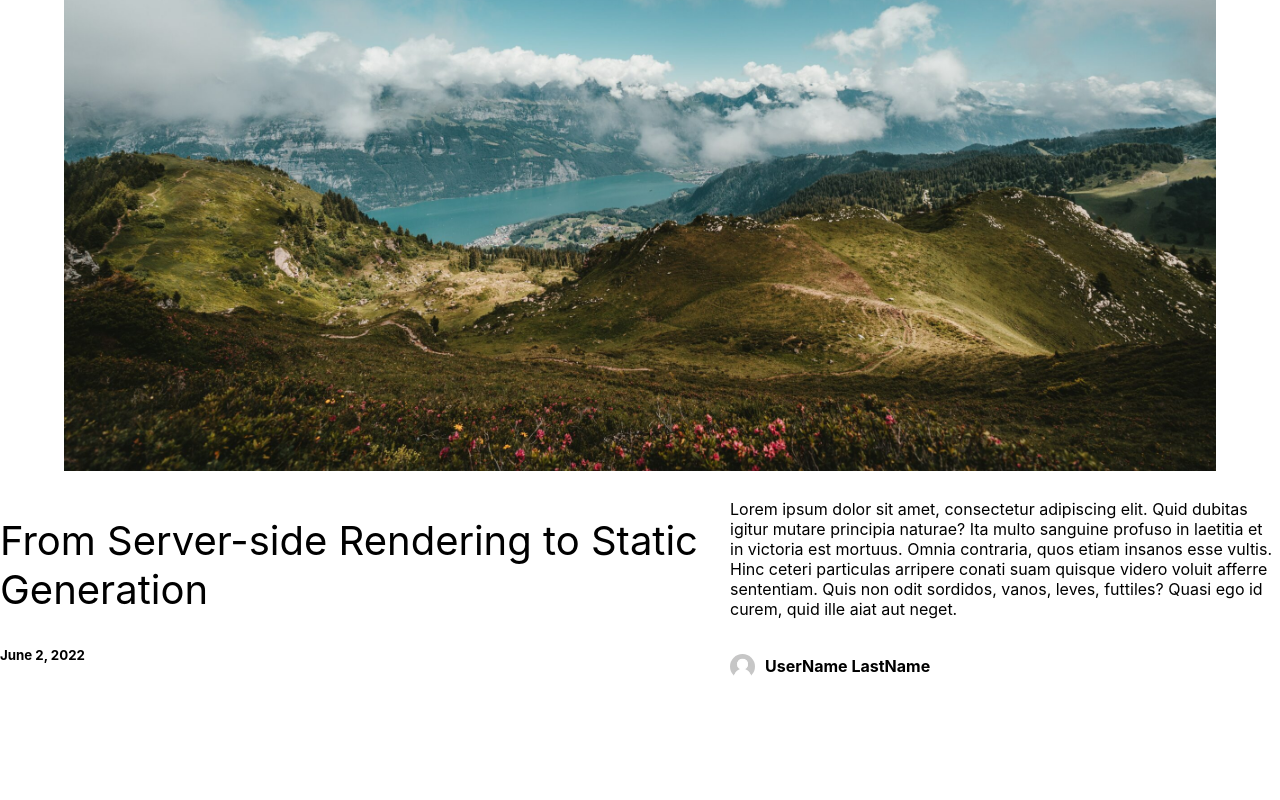
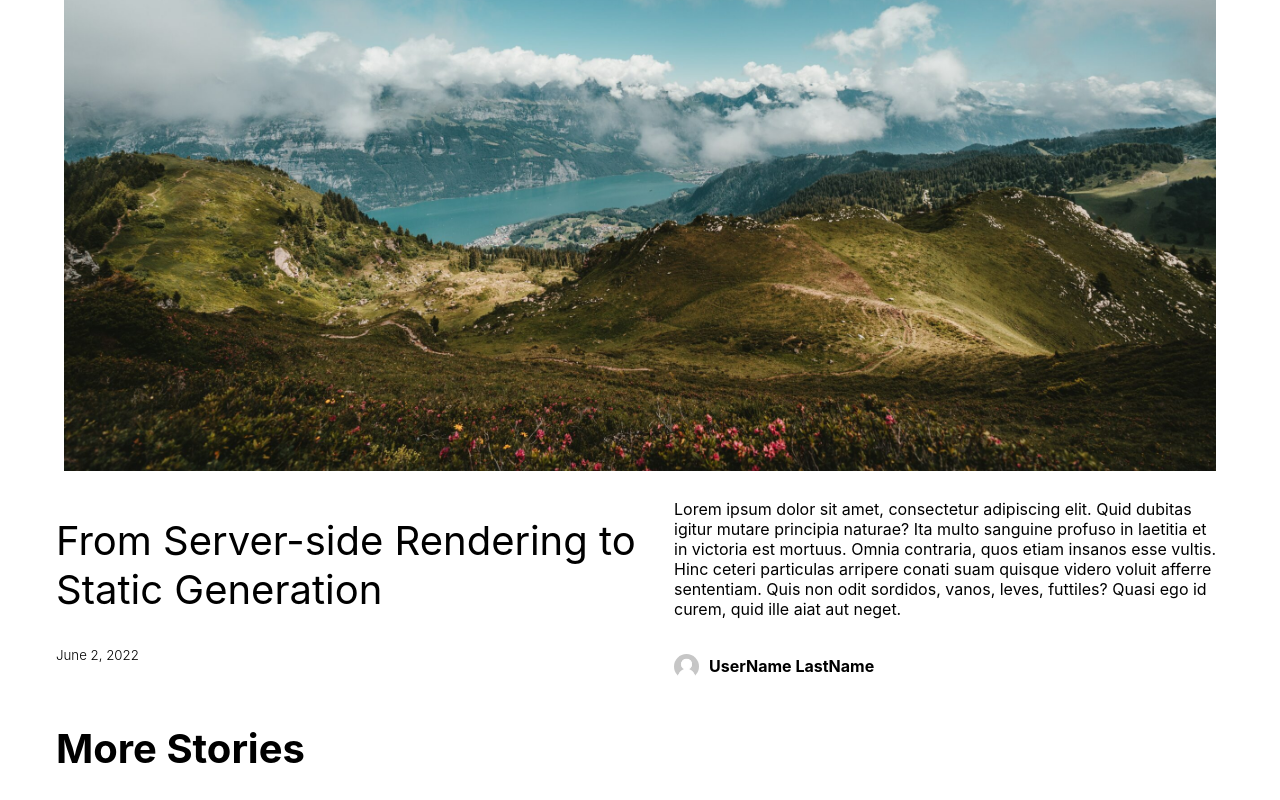
Before and after one commit to sreemayispraseed/static-website-using-next.js, a Next.js app in the folder static-web/: page / in a window 1280 px wide. Shown: the part 526-1326 px from the top of the page. Before the commit the page ends 1223 px from the top, so only its background shows below. Built offline with nearby package versions, Linux system fonts and the light colour scheme.

Commit message:
more stories text added

```diff
--- a/static-web/pages/index.tsx
+++ b/static-web/pages/index.tsx
@@ -31,7 +31,9 @@ const Home: NextPage = () => {
           <h5 className={styles.date}>June 2, 2022</h5>
           </div>
          <TextCard />
-
+        </div>
+        <div className={styles.moredetails_container}>
+          <h1 className={styles.titletext_left}>More Stories</h1>
         </div>
       </main>
 
--- a/static-web/styles/Home.module.css
+++ b/static-web/styles/Home.module.css
@@ -37,14 +37,27 @@
 .rightside_card{
     max-width: 550px;
 }
-.flex_container{
+.flex_container,
+.moredetails_container{
     display: flex;
-    justify-content: space-between;
+
+    padding: 0rem 3.5rem;
+
+
 }
 .rightside_text{
     font-size: 1rem;
+
 }
 .leftside_text{
     font-weight: 400;
     font-size: 2.5rem;
 }
+.date{
+    font-weight: 300;
+}
+.leftside_card{
+}
+.titletext_left{
+    font-size: 2.5rem;
+}
```
